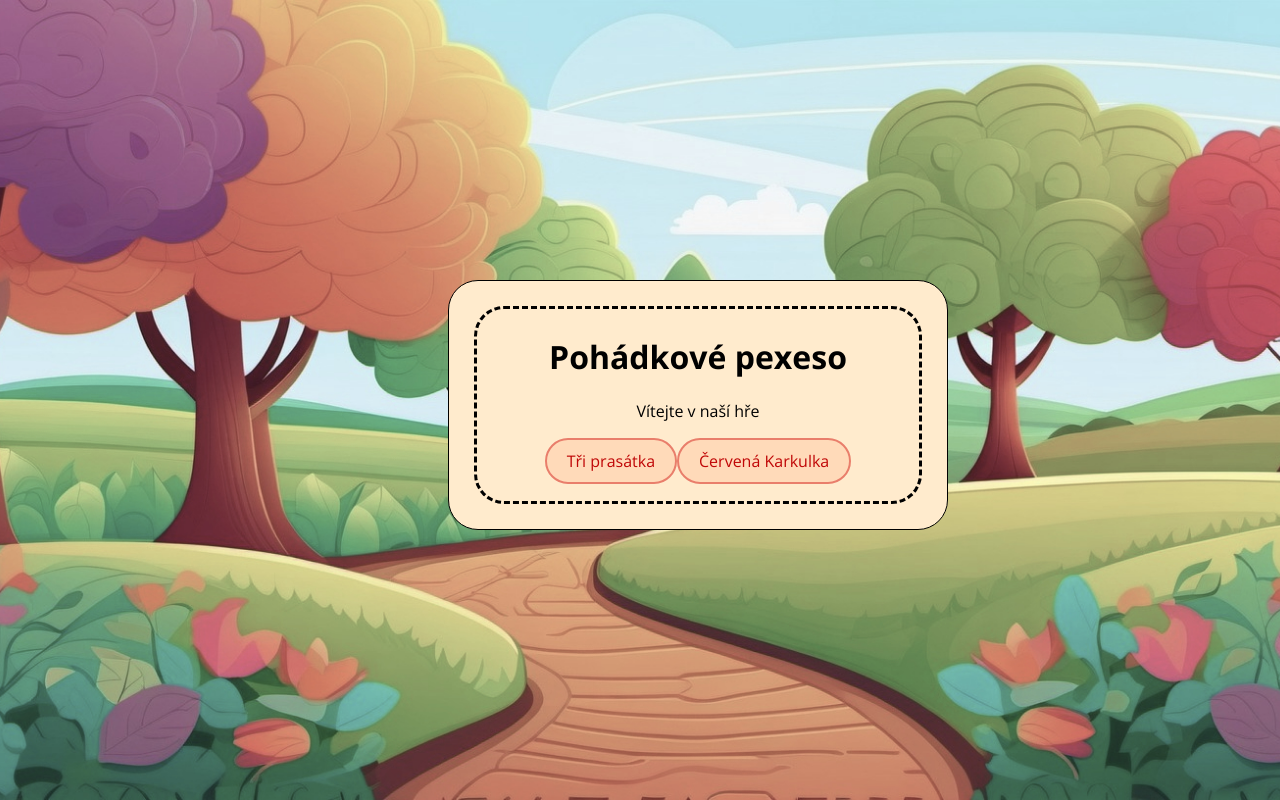
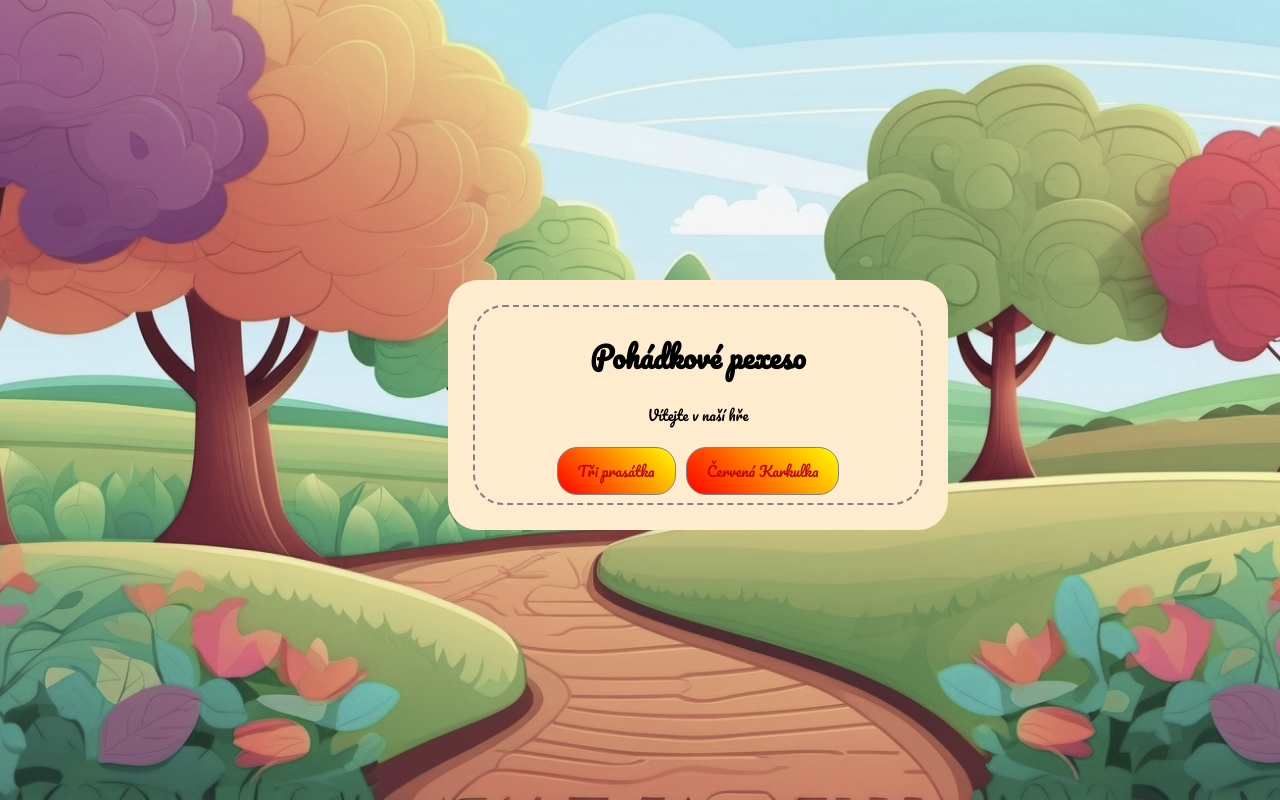
Before and after one commit to stitaks/zaverecnyProjektCzechitas, a React (Vite) app: page / in a window 1280 px wide. Built offline with nearby package versions, Linux system fonts and the light colour scheme.

Commit message:
nastylovanij uvod

```diff
--- a/src/Components/Button/style.css
+++ b/src/Components/Button/style.css
@@ -1,11 +1,12 @@
 .butt {
   display: inline-block;
   padding: 10px 20px;
-  background-color: peachpuff;
+  background-image: linear-gradient(45deg, red, yellow);
   text-decoration: none;
   color: rgb(192, 7, 7);
-  border: 2px solid #e97e6b;
-  border-radius: 30px;
+  border: 1px solid rgb(131, 129, 129);
+  border-radius: 20px;
   text-align: center;
-  font-family: 'Open Sans', cursive;
+  font-family: 'Pacifico', cursive;
+  margin: 5px;
 }
--- a/src/Components/Welcome/style.css
+++ b/src/Components/Welcome/style.css
@@ -2,7 +2,7 @@
     display: flex;
     justify-content: center;
     align-items: center;
-    border: 1px solid black;
+
     width: 500px;
     height: 250px;
     position: absolute;
@@ -11,10 +11,11 @@
     border-radius: 30px;
     text-align: center;
     background-color: blanchedalmond;
+    font-size: 0.90rem;
 }
 
 .welcomeWindow {
-    border: 3px dashed black;
+    border: 2px dashed rgb(131, 129, 129);
     padding: 5px;
     width: 90%;
     height: 80%;
--- a/src/global.css
+++ b/src/global.css
@@ -1,11 +1,12 @@
 @import url('https://fonts.googleapis.com/css2?family=Open+Sans:wght@400;700&display=swap');
+@import url('https://fonts.googleapis.com/css2?family=Pacifico&display=swap');
 
 * {
   box-sizing: border-box;
 }
 
 html {
-  font-family: 'Open Sans', sans-serif;
+  font-family: 'Pacifico', sans-serif;
 }
 
 .container {
```
